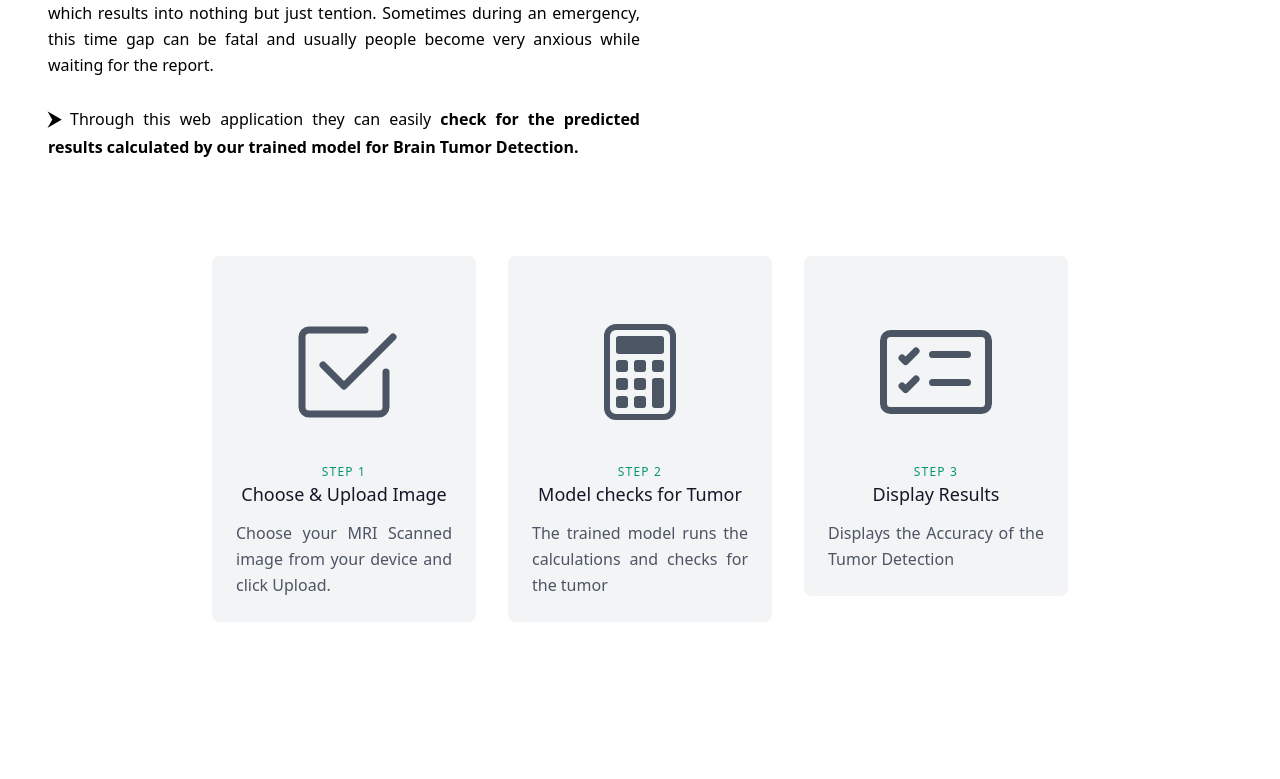
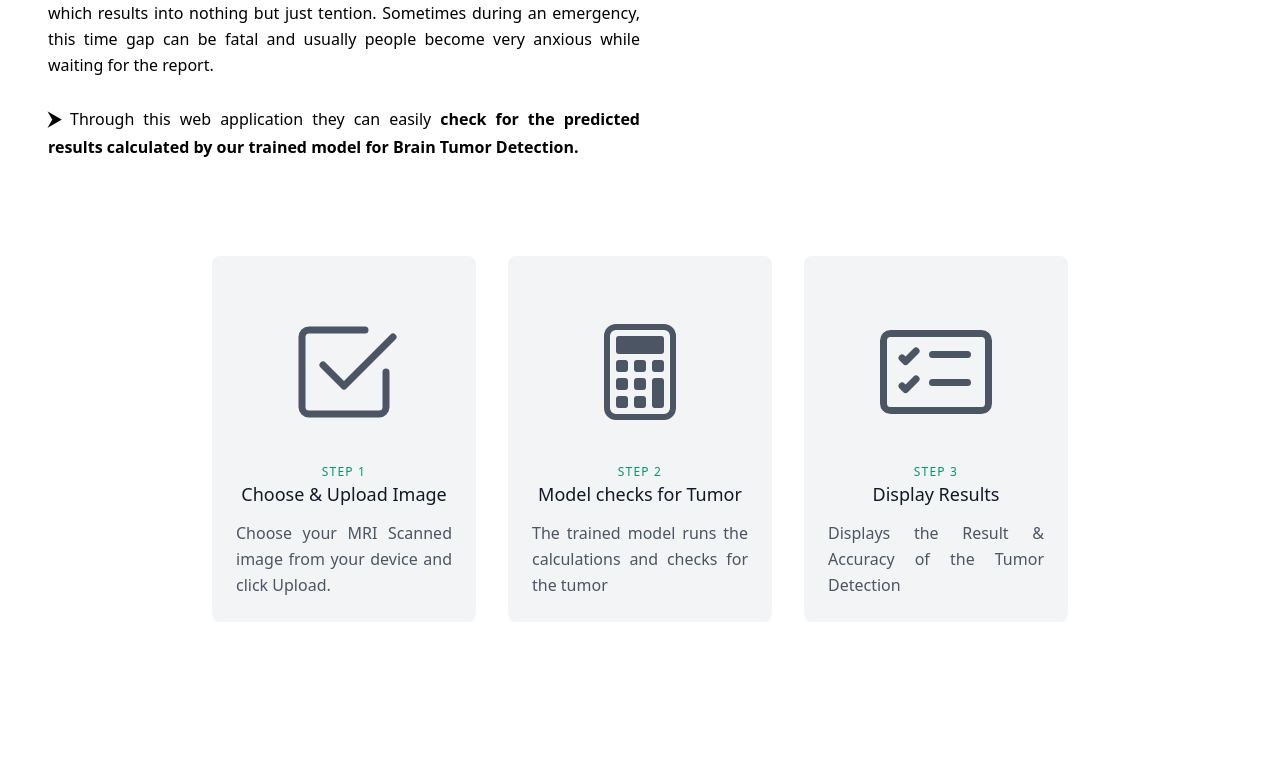
Before and after one commit to Paritosh-J/Neuro-Care, a plain HTML site: page about.html in a window 1280 px wide. Shown: the part 259-1038 px from the top of the page. Drawn offline with nearby package versions, Linux system fonts and the light colour scheme.

Commit message:
Update about.html

```diff
--- a/about.html
+++ b/about.html
@@ -223,7 +223,7 @@
                 Display Results
               </h2>
               <p class="leading-relaxed text-base" style="text-align: justify;">
-                Displays the Accuracy of the Tumor Detection
+                Displays the Result & Accuracy of the Tumor Detection
               </p>
             </div>
           </div>
```
